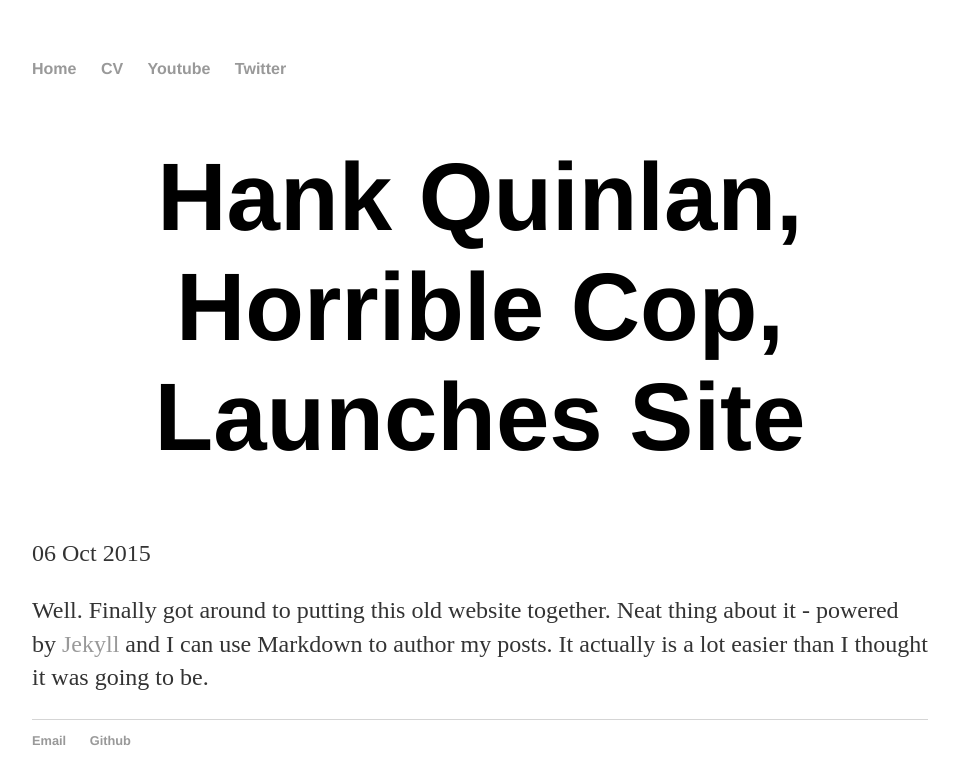
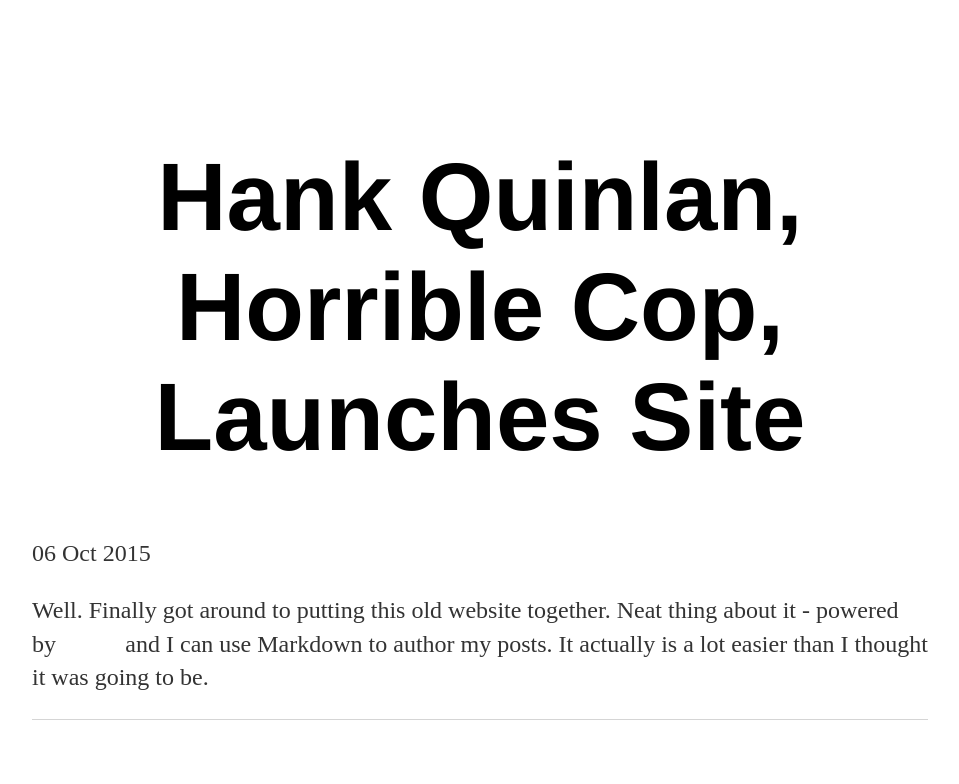
Before and after one commit to JMChongarlides/JMChongarlides.github.io, a Jekyll site: the page built from _posts/2015-10-06-My-site-launched.md, in a window 1280 px wide. Shown: the top 784 px of the page, without its empty margins (160-1119 px from the left). Built offline with Jekyll 4.4.1, drawn with Linux system fonts in a browser that asks for light colours.

Commit message:
Update main.css
Updating font color to white

```diff
--- a/css/main.css
+++ b/css/main.css
@@ -14,7 +14,7 @@ nav ul li, footer ul li {
 }
 a {
     text-decoration: none;
-    color: #999;
+    color: #FFFFFF;
 }
 a:hover {
     text-decoration: underline;
```
